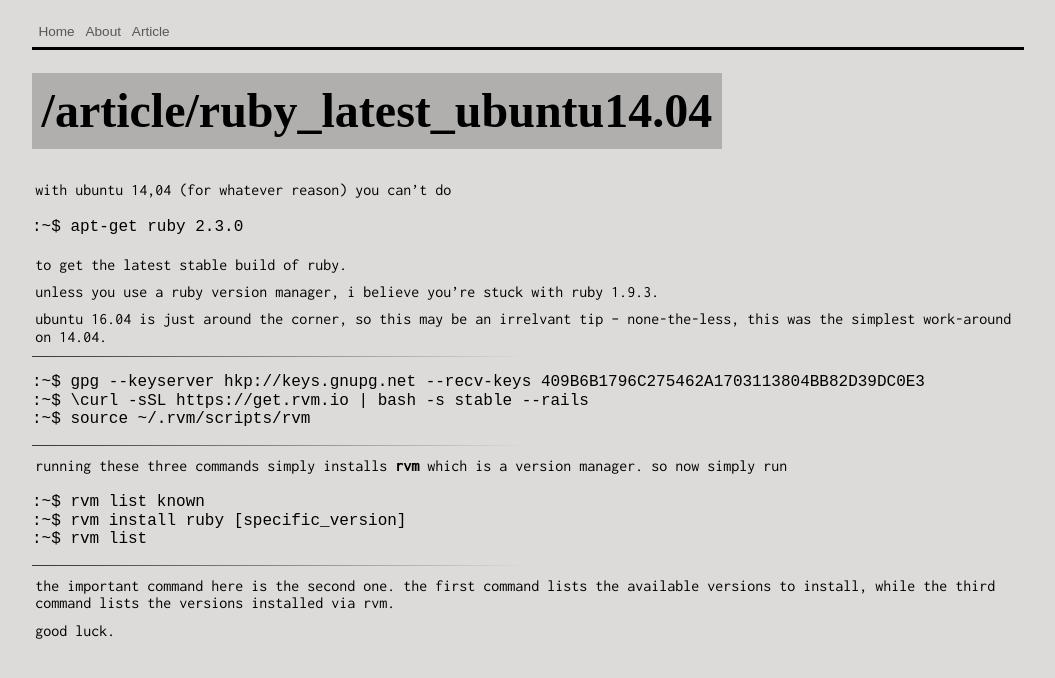
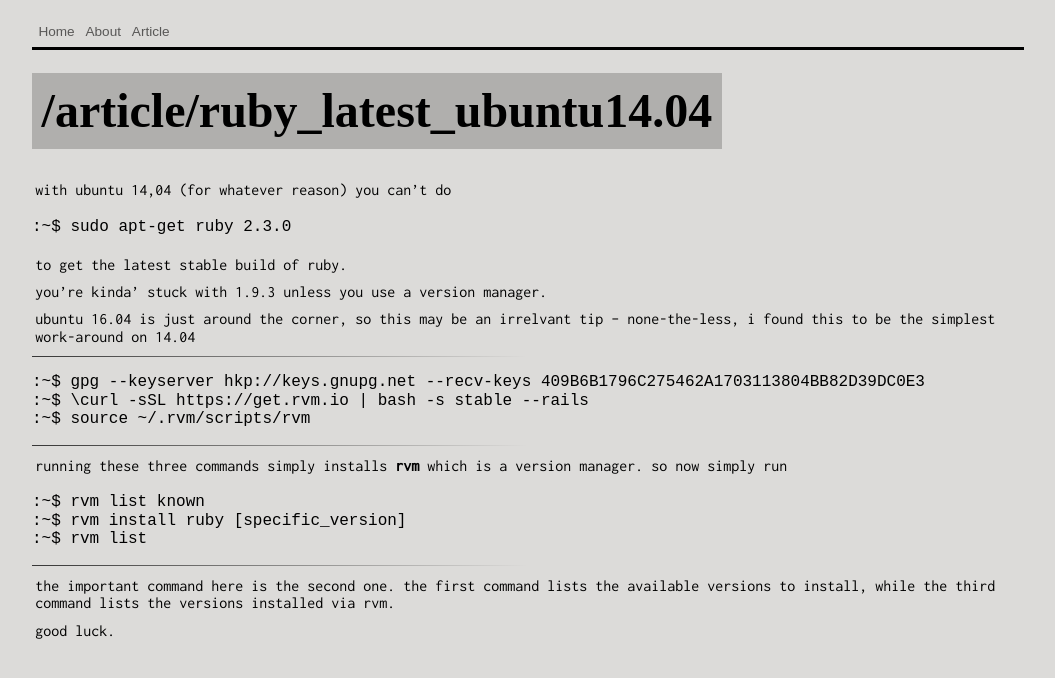
Before and after one commit to msawangwan/msawangwan.github.io, a Jekyll site: the page built from _article/ruby_latest_ubuntu1404.md, in a window 1280 px wide. Shown: the top 678 px of the page, without its empty margins (112-1167 px from the left). Built offline with Jekyll 4.4.1, drawn with Linux system fonts in a browser that asks for light colours; some web fonts are replaced.

Commit message:
edited post on updating ruby to latest on ubuntu1404

```diff
--- a/_article/ruby_latest_ubuntu1404.md
+++ b/_article/ruby_latest_ubuntu1404.md
@@ -6,14 +6,14 @@ show_quote: false
 
 with ubuntu 14,04 (for whatever reason) you can't do
 
-    :~$ apt-get ruby 2.3.0
+    :~$ sudo apt-get ruby 2.3.0
 
 to get the latest stable build of ruby.
 
-unless you use a ruby version manager, i believe you're stuck with ruby 1.9.3.
+you're kinda' stuck with 1.9.3 unless you use a version manager.
 
 ubuntu 16.04 is just around the corner, so this may be an irrelvant
-tip -- none-the-less, this was the simplest work-around on 14.04.
+tip -- none-the-less, i found this to be the simplest work-around on 14.04
 
 * * *
 
```
